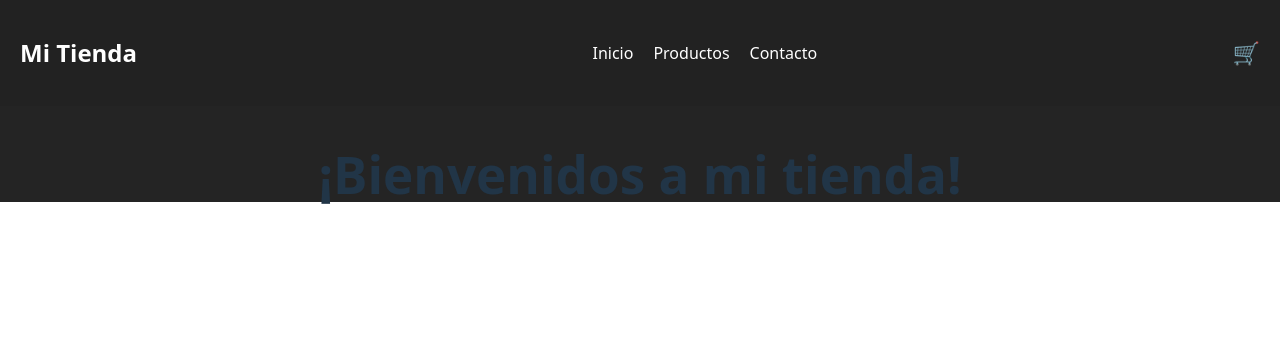
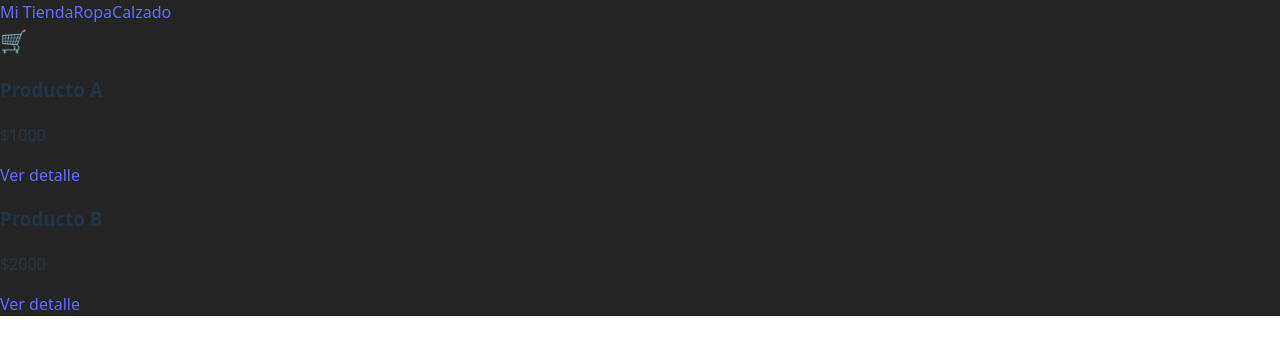
Before and after one commit to regginacataldo/ProyectoFinal-Cataldo, a React (Vite) app: page / in a window 1280 px wide. Shown: the top 354 px of the page. Built offline with nearby package versions, Linux system fonts and the light colour scheme.

Commit message:
NavegaLasRutas+Cataldo

```diff
--- a/package.json
+++ b/package.json
@@ -11,7 +11,8 @@
   },
   "dependencies": {
     "react": "^19.2.0",
-    "react-dom": "^19.2.0"
+    "react-dom": "^19.2.0",
+    "react-router-dom": "^7.11.0"
   },
   "devDependencies": {
     "@eslint/js": "^9.39.1",
--- a/src/App.jsx
+++ b/src/App.jsx
@@ -1,12 +1,20 @@
+import { BrowserRouter, Routes, Route } from "react-router-dom";
 import NavBar from "./components/NavBar";
 import ItemListContainer from "./components/ItemListContainer";
+import ItemDetailContainer from "./components/ItemDetailContainer";
 
 function App() {
   return (
-    <>
+    <BrowserRouter>
       <NavBar />
-      <ItemListContainer greeting="¡Bienvenidos a mi tienda!" />
-    </>
+
+      <Routes>
+        <Route path="/" element={<ItemListContainer />} />
+        <Route path="/category/:categoryId" element={<ItemListContainer />} />
+        <Route path="/item/:itemId" element={<ItemDetailContainer />} />
+        <Route path="*" element={<h2>404 - Página no encontrada</h2>} />
+      </Routes>
+    </BrowserRouter>
   );
 }
 
--- /dev/null
+++ b/src/components/Item.jsx
@@ -0,0 +1,13 @@
+import { Link } from "react-router-dom";
+
+const Item = ({ id, name, price }) => {
+return (
+    <div>
+    <h3>{name}</h3>
+    <p>${price}</p>
+    <Link to={`/item/${id}`}>Ver detalle</Link>
+    </div>
+);
+};
+
+export default Item;
--- /dev/null
+++ b/src/components/ItemCount.jsx
@@ -0,0 +1,15 @@
+import { useState } from "react";
+
+const ItemCount = ({ stock }) => {
+const [count, setCount] = useState(1);
+
+return (
+    <div>
+    <button onClick={() => count > 1 && setCount(count - 1)}>-</button>
+    <span>{count}</span>
+    <button onClick={() => count < stock && setCount(count + 1)}>+</button>
+    </div>
+);
+};
+
+export default ItemCount;
--- /dev/null
+++ b/src/components/ItemDetail.jsx
@@ -0,0 +1,14 @@
+import ItemCount from "./ItemCount";
+
+const ItemDetail = ({ name, description, price, stock }) => {
+return (
+    <div>
+    <h2>{name}</h2>
+    <p>{description}</p>
+    <p>${price}</p>
+    <ItemCount stock={stock} />
+    </div>
+);
+};
+
+export default ItemDetail;
--- /dev/null
+++ b/src/components/ItemDetailContainer.jsx
@@ -0,0 +1,17 @@
+import { useEffect, useState } from "react";
+import { useParams } from "react-router-dom";
+import { getProductById } from "../data/products";
+import ItemDetail from "./ItemDetail";
+
+const ItemDetailContainer = () => {
+const [item, setItem] = useState(null);
+const { itemId } = useParams();
+
+useEffect(() => {
+    getProductById(itemId).then(setItem);
+}, [itemId]);
+
+return item && <ItemDetail {...item} />;
+};
+
+export default ItemDetailContainer;
--- /dev/null
+++ b/src/components/ItemList.jsx
@@ -0,0 +1,13 @@
+import Item from "./Item";
+
+const ItemList = ({ items }) => {
+return (
+    <div>
+    {items.map(item => (
+        <Item key={item.id} {...item} />
+    ))}
+    </div>
+);
+};
+
+export default ItemList;
--- a/src/components/ItemListContainer.jsx
+++ b/src/components/ItemListContainer.jsx
@@ -1,9 +1,23 @@
-const ItemListContainer = ({ greeting }) => {
-return (
-    <h1 style={{ textAlign: "center", marginTop: "40px" }}>
-    {greeting}
-    </h1>
-);
+import { useEffect, useState } from "react";
+import { useParams } from "react-router-dom";
+import { getProducts } from "../data/products";
+import ItemList from "./ItemList";
+
+const ItemListContainer = () => {
+const [items, setItems] = useState([]);
+const { categoryId } = useParams();
+
+useEffect(() => {
+    getProducts().then(products => {
+    if (categoryId) {
+        setItems(products.filter(p => p.category === categoryId));
+    } else {
+        setItems(products);
+    }
+    });
+}, [categoryId]);
+
+return <ItemList items={items} />;
 };
 
 export default ItemListContainer;
--- a/src/components/NavBar.jsx
+++ b/src/components/NavBar.jsx
@@ -1,30 +1,15 @@
+import { Link } from "react-router-dom";
 import CartWidget from "./CartWidget";
 
 const NavBar = () => {
-return (
-    <nav style={{
-    display: "flex",
-    justifyContent: "space-between",
-    alignItems: "center",
-    padding: "15px 20px",
-    backgroundColor: "#222",
-    color: "white"
-    }}>
-
-      {/* Logo */}
-    <h2>Mi Tienda</h2>
-
-      {/* Enlaces */}
-    <ul style={{ display: "flex", gap: "20px", listStyle: "none" }}>
-        <li>Inicio</li>
-        <li>Productos</li>
-        <li>Contacto</li>
-    </ul>
-
-      {/* Carrito */}
-    <CartWidget />
+  return (
+    <nav>
+      <Link to="/">Mi Tienda</Link>
+      <Link to="/category/ropa">Ropa</Link>
+      <Link to="/category/calzado">Calzado</Link>
+      <CartWidget />
     </nav>
-);
+  );
 };
 
 export default NavBar;
--- /dev/null
+++ b/src/data/products.js
@@ -0,0 +1,34 @@
+const products = [
+{
+    id: "1",
+    name: "Producto A",
+    price: 1000,
+    category: "ropa",
+    description: "Descripción del producto A",
+    stock: 10
+},
+{
+    id: "2",
+    name: "Producto B",
+    price: 2000,
+    category: "calzado",
+    description: "Descripción del producto B",
+    stock: 5
+}
+];
+
+export const getProducts = () => {
+return new Promise((resolve) => {
+    setTimeout(() => {
+    resolve(products);
+    }, 500);
+});
+};
+
+export const getProductById = (id) => {
+return new Promise((resolve) => {
+    setTimeout(() => {
+    resolve(products.find(p => p.id === id));
+    }, 500);
+});
+};
```
Also changed, not shown: 1 other file (tests, documents, lock files or other folders).
